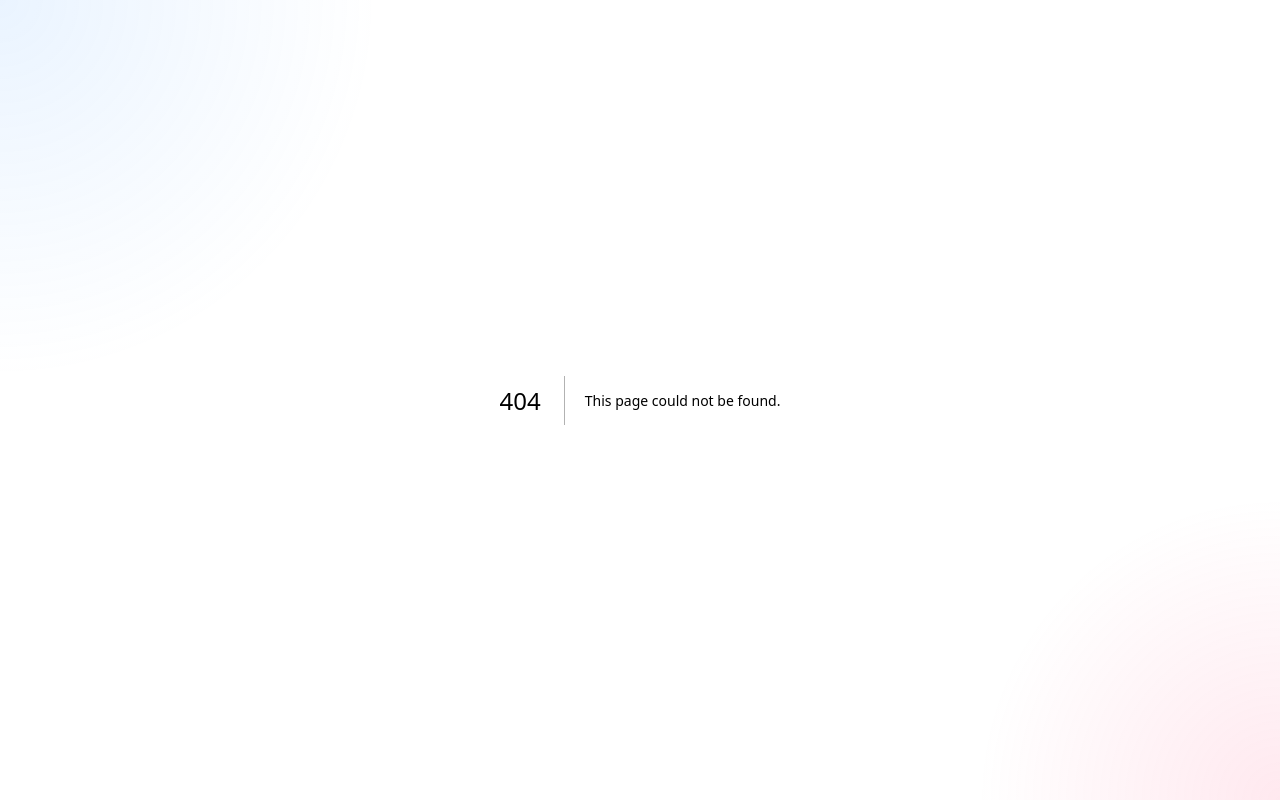
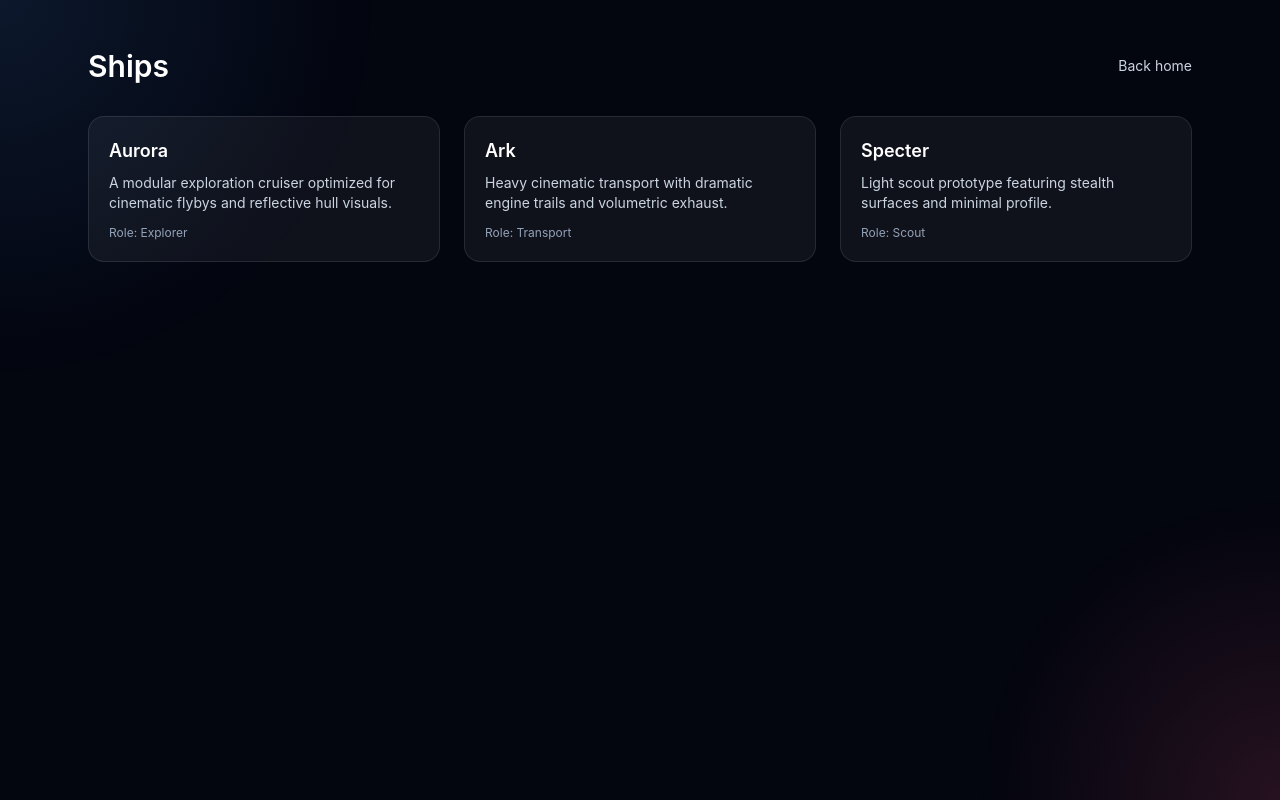
Before and after one commit to brunobrandao01/LookSpace, a Next.js app in the folder website/: page /ships in a window 1280 px wide. Before the commit this address had no page. Built offline with nearby package versions, Linux system fonts and the light colour scheme.

Commit message:
Fix complete LookSpace deployment and ships system

```diff
--- /dev/null
+++ b/website/app/ships/page.tsx
@@ -0,0 +1,33 @@
+import Link from 'next/link';
+import type { Metadata } from 'next';
+import { ships } from '../../data/ships';
+
+export const metadata: Metadata = {
+  title: 'Ships - LookSpace',
+  description: 'Cinematic ship prototypes and descriptions',
+};
+
+export default function ShipsPage(): JSX.Element {
+  return (
+    <main className="min-h-screen bg-space-950 text-white">
+      <div className="relative mx-auto max-w-6xl px-6 py-12">
+        <header className="mb-8 flex items-center justify-between">
+          <h1 className="text-3xl font-semibold">Ships</h1>
+          <Link href="/" className="text-sm text-slate-300 hover:text-white">
+            Back home
+          </Link>
+        </header>
+
+        <section className="grid gap-6 sm:grid-cols-2 lg:grid-cols-3">
+          {ships.map((ship) => (
+            <article key={ship.id} className="rounded-2xl border border-white/10 bg-white/5 p-5">
+              <h3 className="text-lg font-semibold">{ship.name}</h3>
+              <p className="mt-2 text-sm text-slate-300">{ship.description}</p>
+              <p className="mt-3 text-xs text-slate-400">Role: {ship.role ?? 'Unknown'}</p>
+            </article>
+          ))}
+        </section>
+      </div>
+    </main>
+  );
+}
--- a/website/components/Navbar.tsx
+++ b/website/components/Navbar.tsx
@@ -1,46 +1,45 @@
 "use client";
 
-import Link from "next/link";
+import { motion } from 'framer-motion';
+import Link from 'next/link';
+
+const navItems = ['Universo', 'Roadmap', 'Prototype', 'Sobre', 'Naves'];
 
 export default function Navbar() {
   return (
-    <nav className="flex items-center justify-between py-4">
-      <Link
-        href="/"
-        className="text-xl font-bold tracking-widest text-white hover:text-cyan-400 transition-colors"
-      >
-        LOOKSPACE
-      </Link>
+    <motion.nav
+      initial={{ opacity: 0, y: -16 }}
+      animate={{ opacity: 1, y: 0 }}
+      transition={{ duration: 0.6, ease: 'easeOut' }}
+      className="relative z-20 flex items-center justify-between border-b border-white/10 pb-4 text-sm text-slate-300"
+    >
+      <div className="flex items-center gap-3">
+        <div className="flex h-11 w-11 items-center justify-center rounded-2xl bg-gradient-to-br from-cyan-400 to-fuchsia-500 text-lg font-bold text-black shadow-glow">
+          L
+        </div>
+        <div>
+          <p className="font-semibold text-white">LookSpace</p>
+          <p className="text-[11px] uppercase tracking-[0.35em] text-slate-500">Cinematic Universe</p>
+        </div>
+      </div>
 
-      <div className="flex gap-6 text-sm text-slate-300">
-        <Link
-          href="/#universo"
-          className="hover:text-white transition-colors"
-        >
-          Universo
-        </Link>
+      <div className="hidden items-center gap-8 lg:flex">
+        {navItems.map((item) => {
+          if (item === 'Naves') {
+            return (
+              <Link key={item} href="/ships" className="transition hover:text-white">
+                {item}
+              </Link>
+            );
+          }
 
-        <Link
-          href="/ships"
-          className="hover:text-cyan-400 transition-colors"
-        >
-          Naves
-        </Link>
-
-        <Link
-          href="/roadmap"
-          className="hover:text-cyan-400 transition-colors"
-        >
-          Roadmap
-        </Link>
-
-        <Link
-          href="/#sobre"
-          className="hover:text-white transition-colors"
-        >
-          Sobre
-        </Link>
+          return (
+            <a key={item} href={`#${item.toLowerCase()}`} className="transition hover:text-white">
+              {item}
+            </a>
+          );
+        })}
       </div>
-    </nav>
+    </motion.nav>
   );
 }
--- /dev/null
+++ b/website/data/ships.ts
@@ -0,0 +1,30 @@
+export type Ship = {
+  id: string;
+  name: string;
+  description: string;
+  role?: string;
+  image?: string;
+};
+
+export const ships: Ship[] = [
+  {
+    id: 'ss-aurora',
+    name: 'Aurora',
+    description: 'A modular exploration cruiser optimized for cinematic flybys and reflective hull visuals.',
+    role: 'Explorer',
+  },
+  {
+    id: 'ss-ark',
+    name: 'Ark',
+    description: 'Heavy cinematic transport with dramatic engine trails and volumetric exhaust.',
+    role: 'Transport',
+  },
+  {
+    id: 'ss-specter',
+    name: 'Specter',
+    description: 'Light scout prototype featuring stealth surfaces and minimal profile.',
+    role: 'Scout',
+  },
+];
+
+export default ships;
```
Also changed, not shown: website/package.json (+5 -7 lines), website/buildlog.txt (added).
